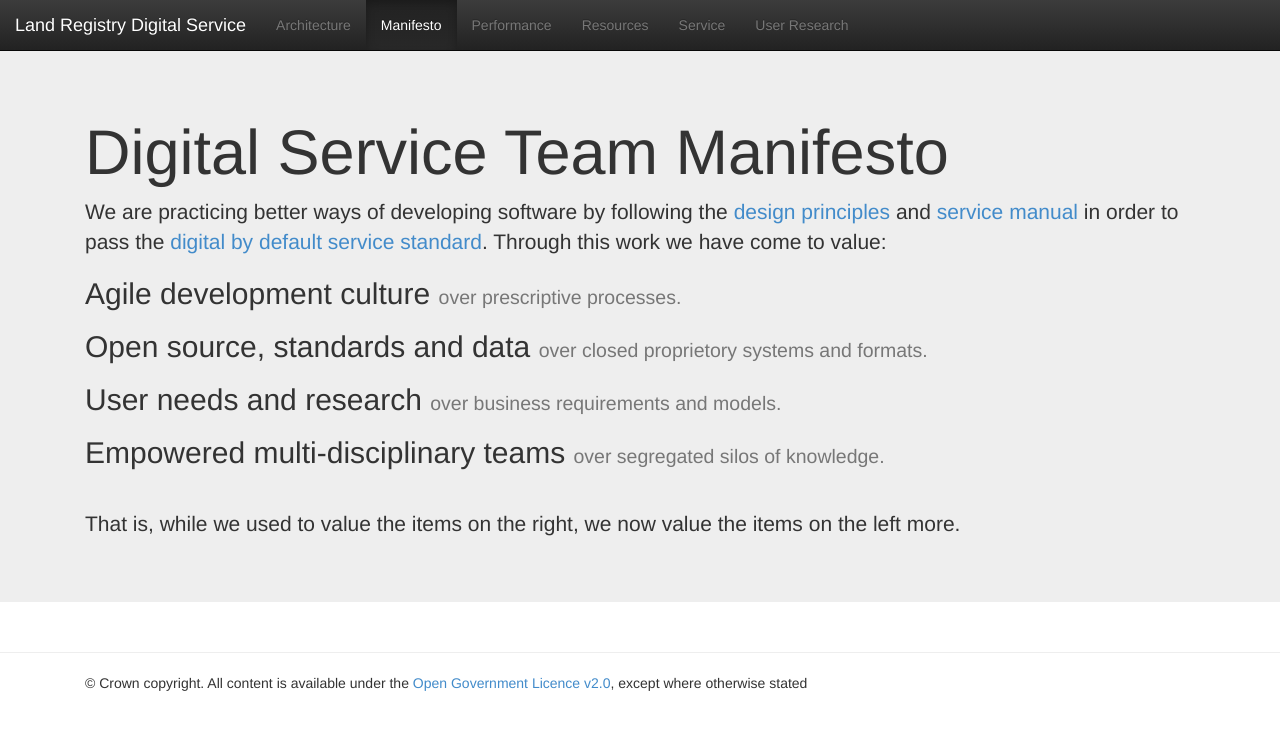
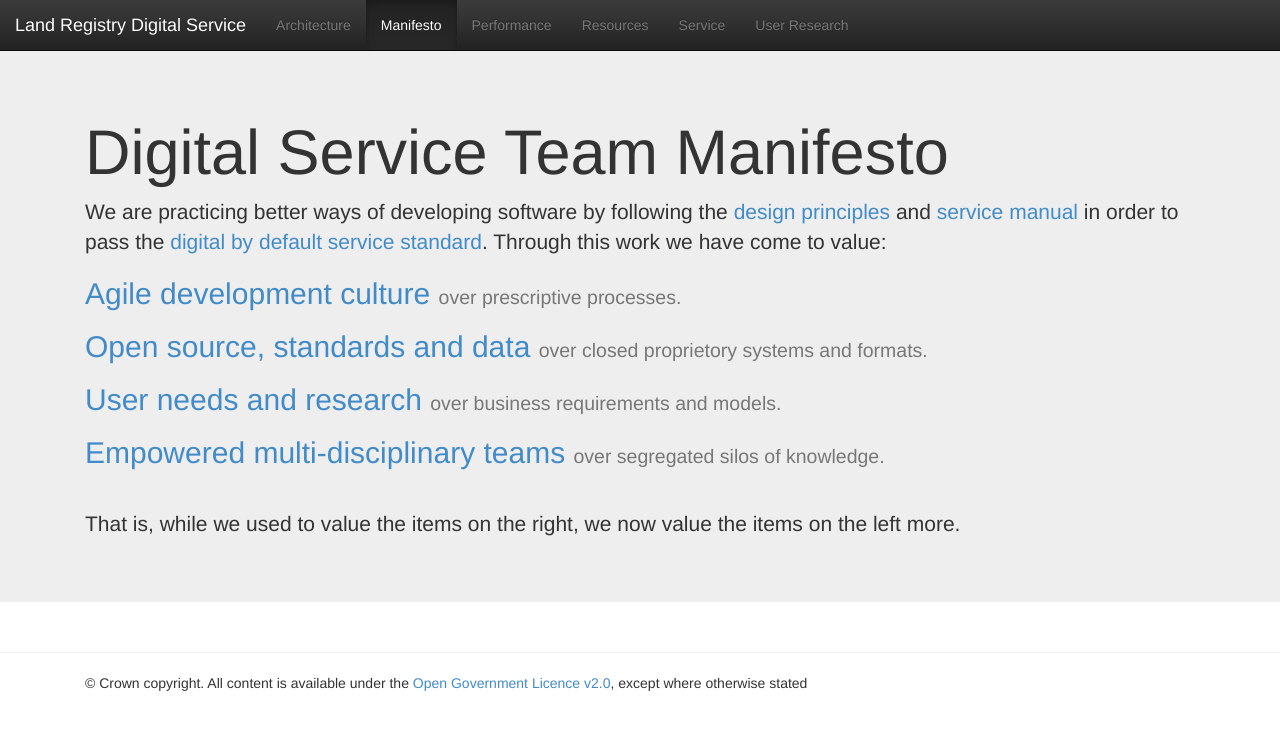
Before and after one commit to ztrelease/landregistry.github.io, a Jekyll site: the page built from manifesto.html, in a window 1280 px wide. Shown: the top 730 px of the page. Built offline with Jekyll 4.4.1, drawn with Linux system fonts in a browser that asks for light colours; some of the changed lines change nothing that is shown.

Commit message:
added links

```diff
--- a/manifesto.html
+++ b/manifesto.html
@@ -13,10 +13,10 @@
         <a href="https://www.gov.uk/service-manual">service manual</a> in order to pass the
         <a href="https://www.gov.uk/service-manual/digital-by-default">digital by default service standard</a>.
         Through this work we have come to value:<br></p>
-      <h2>Agile development culture <small>over prescriptive processes.</small></h2>
-      <h2>Open source, standards and data <small>over closed proprietory systems and formats.</small></h2>
-      <h2>User needs and research <small>over business requirements and models.</small></h2>
-      <h2>Empowered multi-disciplinary teams <small>over segregated silos of knowledge.</small></h2>
+      <h2><a href="https://www.gov.uk/service-manual/agile/index.html">Agile development</a> <a href="https://www.gov.uk/service-manual/technology/culture-that-supports-change.html">culture</a> <small>over prescriptive processes.</small></h2>
+      <h2><a href="https://github.com/LandRegistry">Open source,</a> <a href="https://www.gov.uk/service-manual/making-software/open-standards-and-licensing.html">standards</a> <a href="https://www.gov.uk/service-manual/technology/open-data.html">and data</a> <small>over closed proprietory systems and formats.</small></h2>
+      <h2><a href="https://www.gov.uk/service-manual/user-centred-design/user-needs.html">User needs</a> <a href="https://www.gov.uk/service-manual/user-centred-design/user-research/index.html">and research</a> <small>over business requirements and models.</small></h2>
+      <h2><a href="https://www.gov.uk/service-manual/governance/governance-principles.html">Empowered</a> <a href="https://www.gov.uk/service-manual/the-team/index.html">multi-disciplinary teams</a> <small>over segregated silos of knowledge.</small></h2>
       <p><br>That is, while we used to value the items on the right, we now value the items on the left more.</p>
     </div>
   </div>
```
